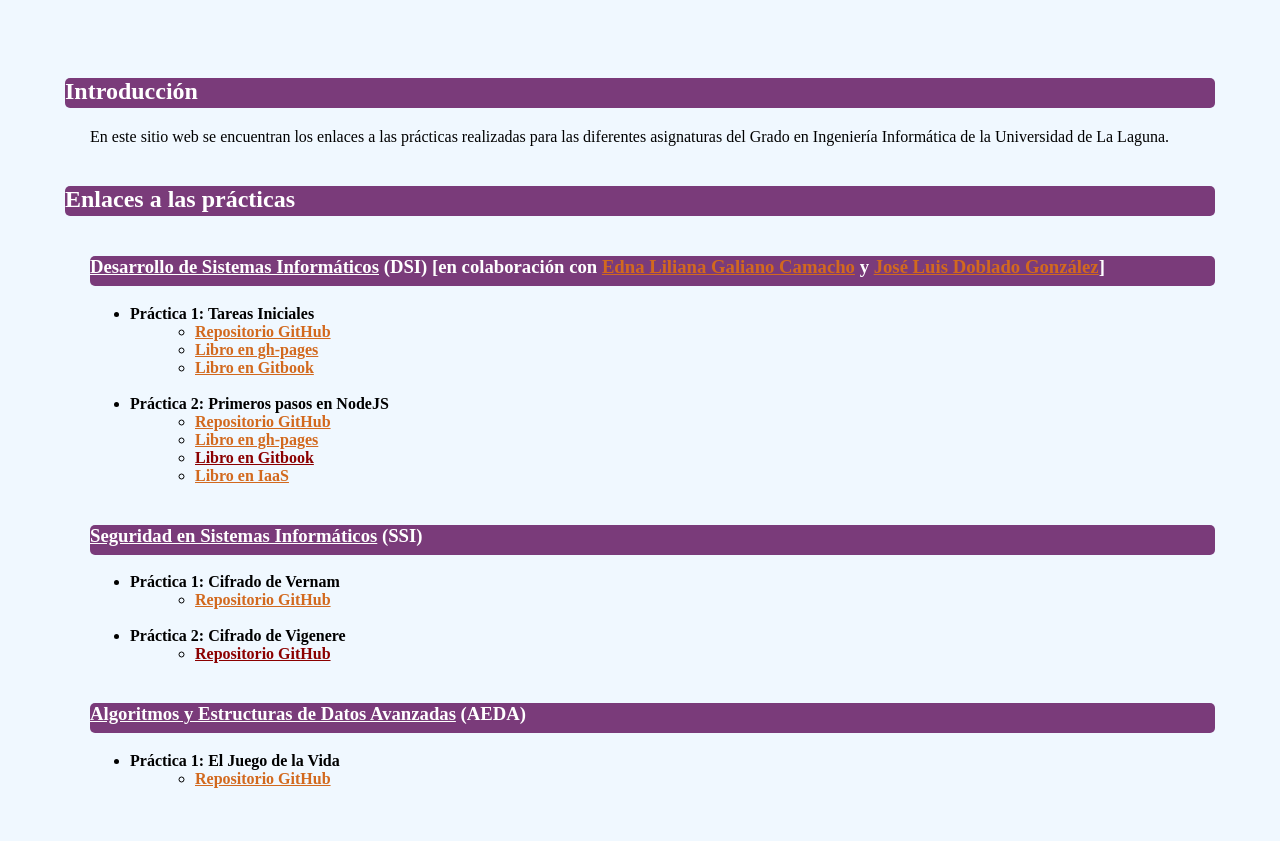
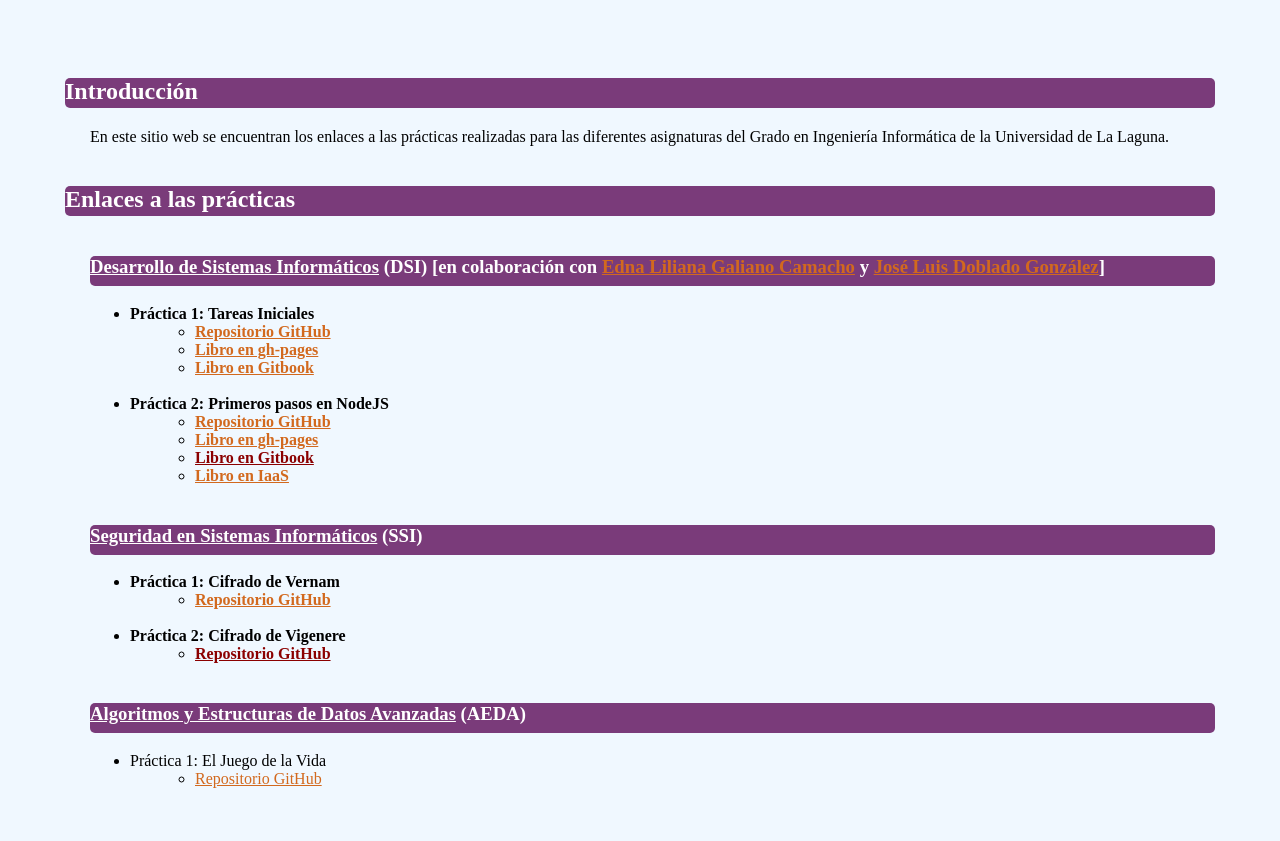
Before and after one commit to alu0100821390/alu0100821390.github.io, a plain HTML site: page index.html in a window 1280 px wide. Shown: the part 111-952 px from the top of the page. Drawn offline with Linux system fonts and the light colour scheme.

Commit message:
Actualizar estilo.css

```diff
--- a/css/estilo.css
+++ b/css/estilo.css
@@ -49,7 +49,7 @@ body {
     font-weight: bold;
 }
 
-#aeda {
+#eda {
     font-weight: bold;
 }
 
```
